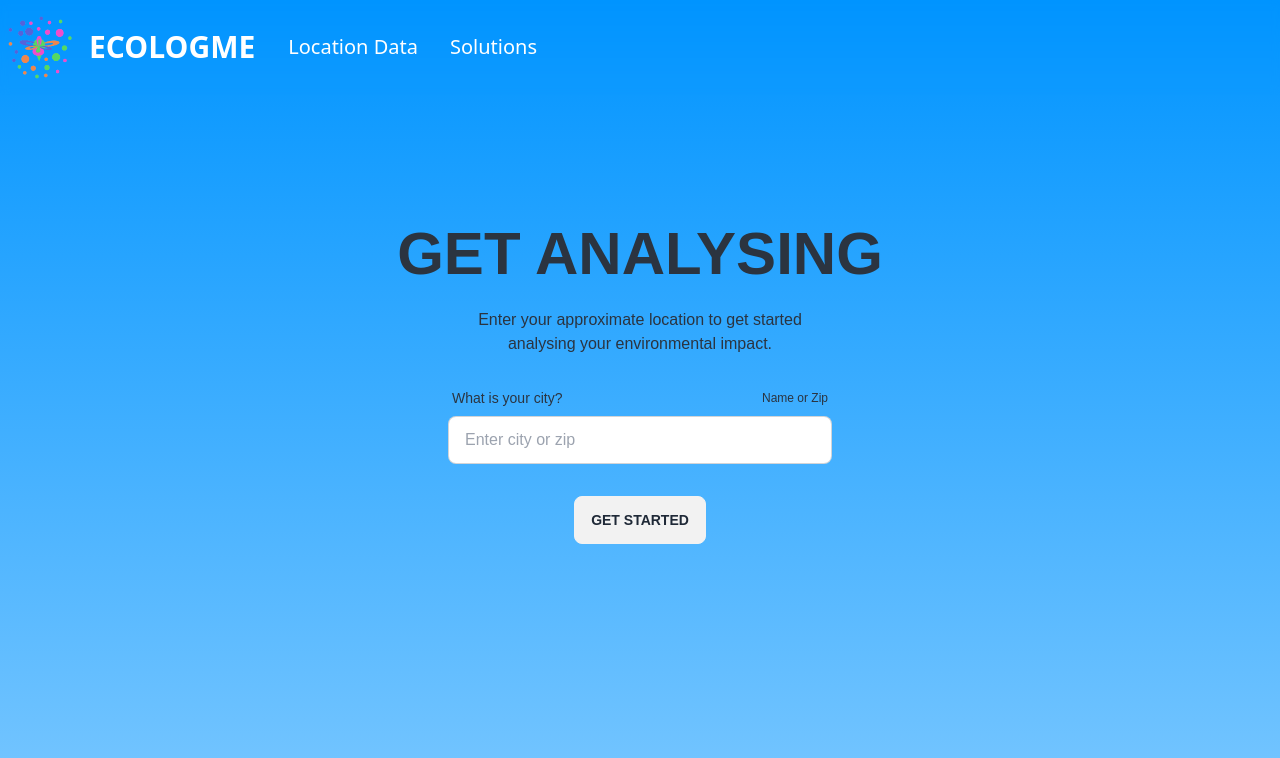
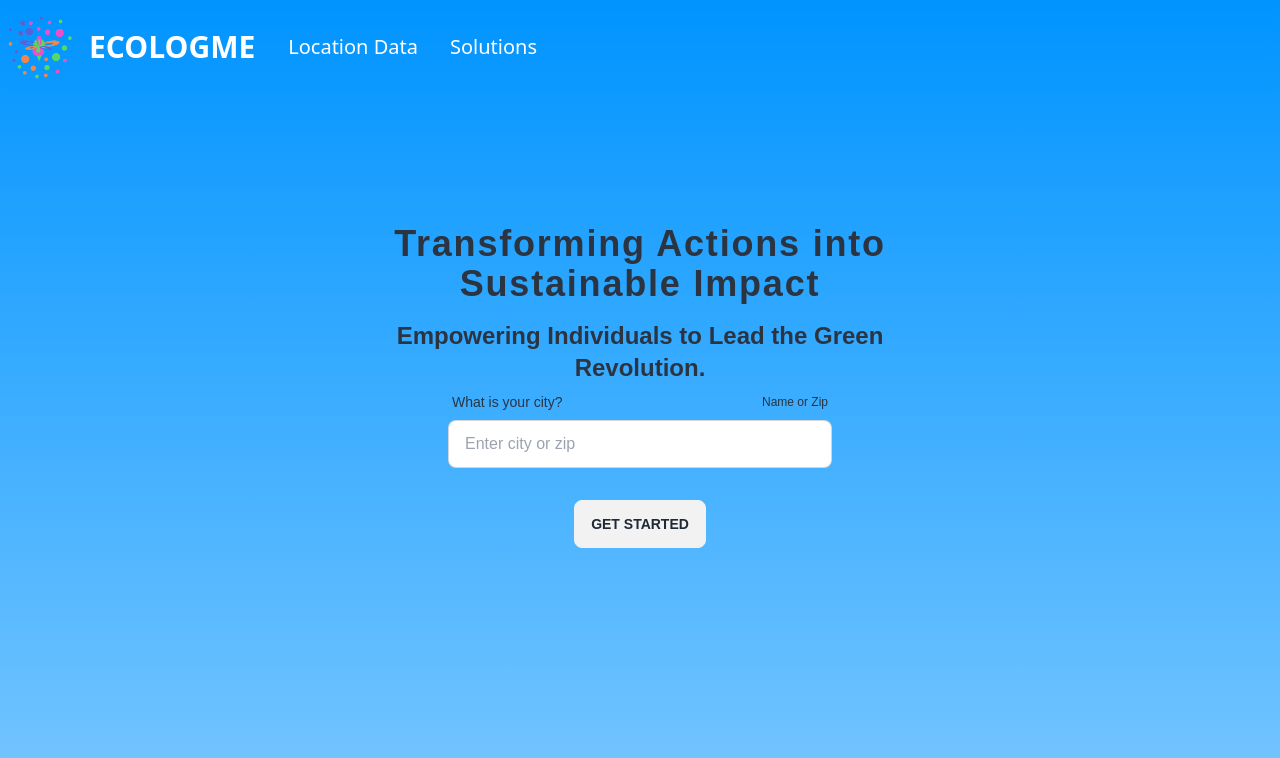
Before and after one commit to mjh316/hackpnwjune, a SvelteKit app: page / in a window 1280 px wide. Shown: the top 758 px of the page. Built offline with nearby package versions, Linux system fonts and the light colour scheme; a web font is replaced by a local one.

Commit message:
Fixed results page + home screen

```diff
--- a/src/routes/+page.svelte
+++ b/src/routes/+page.svelte
@@ -32,12 +32,14 @@
 	<div class="bg-inherit flex-1 min-h-screen text-neutral mt-20 pt-20">
 		<div class="locale w-full max-w-lg m-auto py-16">
 			<div class="text-center">
-				<div class="max-w-lg">
-					<h1 class="lg:text-6xl text-4xl font-bold">GET ANALYSING</h1>
+				<div class="">
+					<h1 class="lg:text-4xl text-3xl tracking-wider font-bold">
+						Transforming Actions into Sustainable Impact
+					</h1>
+					<h2 class="lg:text-2xl mt-4 text-xl font-bold">
+						Empowering Individuals to Lead the Green Revolution.
+					</h2>
 					<div class=" text-center flex flex-col items-center">
-						<p class="py-6 text-md max-w-sm text-center">
-							Enter your approximate location to get started analysing your environmental impact.
-						</p>
 						<div class="form-control mx-auto justify-center w-full py-0 max-w-sm">
 							<label class="label gap-x-10" for="city_or_zip_input">
 								<span class="label-text text-neutral">What is your city?</span>
@@ -48,7 +50,7 @@
 								id="city_or_zip_input"
 								type="text"
 								placeholder="Enter city or zip"
-								class="input input-bordered w-full text-primary-content"
+								class="input input-bordered w-full"
 							/>
 						</div>
 						<a on:click={lookUpZip} href="/input" class="btn my-8">Get Started</a>
@@ -60,7 +62,9 @@
 	<section
 		class="parallax mb-40 pr-10 rounded-3xl bg-sky-600 text-white flex-none text-neutral min-h-fit overflow-clip"
 	>
-		<h1 class="pl-10 pt-10 text-neutral text-white lg:text-5xl md:text-4xl text-3xl">Our Mission</h1>
+		<h1 class="pl-10 pt-10 text-neutral text-white lg:text-5xl md:text-4xl text-3xl">
+			Our Mission
+		</h1>
 		<p class="pl-10 pt-10 leading-loose text-lg lg:text-xl">
 			At Ecologme, our mission is to empower individuals and communities to make a positive impact
 			on the environment. Through user- and locale-based input, we provide actionable and motivating
@@ -81,8 +85,12 @@
 			a greener and more sustainable future.
 		</p>
 	</section>
-	<section class="parallax mb-40 pr-10 rounded-3xl bg-sky-600 text-white	flex-none text-neutral min-h-fit -mt-20 overflow-clip">
-		<h1 class="pl-10 pt-10 text-neutral text-white lg:text-5xl md:text-4xl text-3xl">What is Ecologme?</h1>
+	<section
+		class="parallax mb-40 pr-10 rounded-3xl bg-sky-600 text-white flex-none text-neutral min-h-fit -mt-20 overflow-clip"
+	>
+		<h1 class="pl-10 pt-10 text-neutral text-white lg:text-5xl md:text-4xl text-3xl">
+			What is Ecologme?
+		</h1>
 		<p class="pl-10 pt-10 leading-loose text-lg lg:text-xl">
 			Ecologme is a user-centric platform that leverages location-based input to generate
 			personalized and actionable ways for individuals to improve their environmental footprint. Our
@@ -91,9 +99,11 @@
 		</p>
 	</section>
 	<section
-		class="parallax mb-40 rounded-3xl pr-10 bg-sky-600 text-white	flex-none text-neutral min-h-fit -mt-20 overflow-clip"
+		class="parallax mb-40 rounded-3xl pr-10 bg-sky-600 text-white flex-none text-neutral min-h-fit -mt-20 overflow-clip"
 	>
-		<h1 class="pl-10 pt-10 text-neutral text-white lg:text-5xl md:text-4xl text-3xl">How does it work?</h1>
+		<h1 class="pl-10 pt-10 text-neutral text-white lg:text-5xl md:text-4xl text-3xl">
+			How does it work?
+		</h1>
 		<p class="pl-10 pt-10 leading-loose text-lg lg:text-xl">
 			Ecologme operates through a simple yet effective process. It begins by gathering user input,
 			where individuals provide information about their location, budget, free time, and specific
@@ -113,7 +123,6 @@
 			relevant, and impactful over time.
 		</p>
 	</section>
-
 </div>
 <svelte:window bind:scrollY={$scrollY} />
 
--- a/src/routes/input/+page.svelte
+++ b/src/routes/input/+page.svelte
@@ -39,7 +39,7 @@
 		const solution = await solutionsRes.text();
 		// const solutionData = await solutionsRes.json();
 		// const solution = solutionData.choices[0].message.content;
-		results = solution.split('\n\n');
+		results = solution.split(solution.includes('\n\n') ? '\n\n' : '\n');
 		console.log('elapsedTime', elapsedTime, 'solution', results);
 		// console.log(solutionData);
 	}
@@ -141,6 +141,7 @@
 		<img class="bg-transparent" src="Group 4.png" alt="Big Logo" />
 	</div>
 </div>
+<div class="p-4 flex flex-col gap-y-4 mb-40">
 	{#if loading}
 		<span class="loading loading-spinner loading-lg" />
 	{/if}
@@ -152,15 +153,20 @@
 				{#if result.trim() !== ''}
 					<div class="collapse collapse-arrow bg-base-200 max-w-96">
 						<input type="radio" name="my-accordion-2" />
-					<div class="collapse-title text-xl">Goal {i}</div>
+						<div class="collapse-title text-xl">Goal {i + 1}</div>
 						<div class="collapse-content">
-						<p>{result}</p>
+							{#each result.split('-') as res, j}
+								{#if res !== `Goal ${i + 1}`}
+									<div class={'text-white text-lg ' + (j == 1 ? ' text-2xl' : '')}>{res}</div>
+								{/if}
+							{/each}
 						</div>
 					</div>
 				{/if}
 			{/each}
 		</ul>
 	{/if}
+</div>
 
 <style>
 	.label-text {
```
Lines whose indentation alone changed are shown as unchanged.
